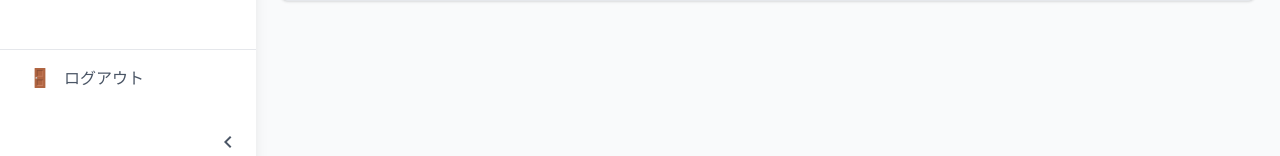
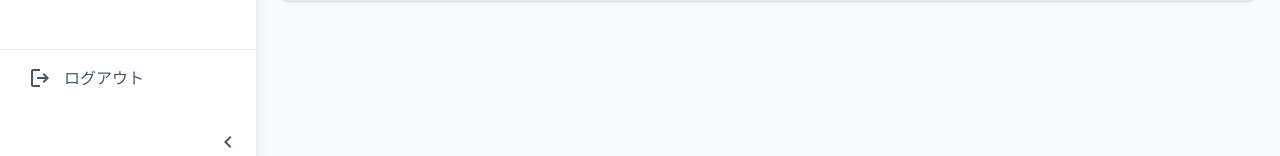
Before and after one commit to HV-development/tamanomi-admin, a Next.js app: page /users in a window 1280 px wide. Shown: the part 580-736 px from the top of the page. Built offline with nearby package versions, Linux system fonts and the light colour scheme.

Commit message:
Updated Icon.tsx

```diff
--- a/src/components/atoms/Icon.tsx
+++ b/src/components/atoms/Icon.tsx
@@ -16,7 +16,7 @@ const iconMap: Record<string, { type: 'emoji' | 'material'; value: string }> = {
   chevronDown: { type: 'material', value: 'expand_more' },
   home: { type: 'emoji', value: '🏠' },
   settings: { type: 'emoji', value: '⚙️' },
-  logout: { type: 'emoji', value: '🚪' },
+  logout: { type: 'material', value: 'logout' },
   plus: { type: 'emoji', value: '➕' },
   search: { type: 'emoji', value: '🔍' },
   edit: { type: 'emoji', value: '✏️' },
```
